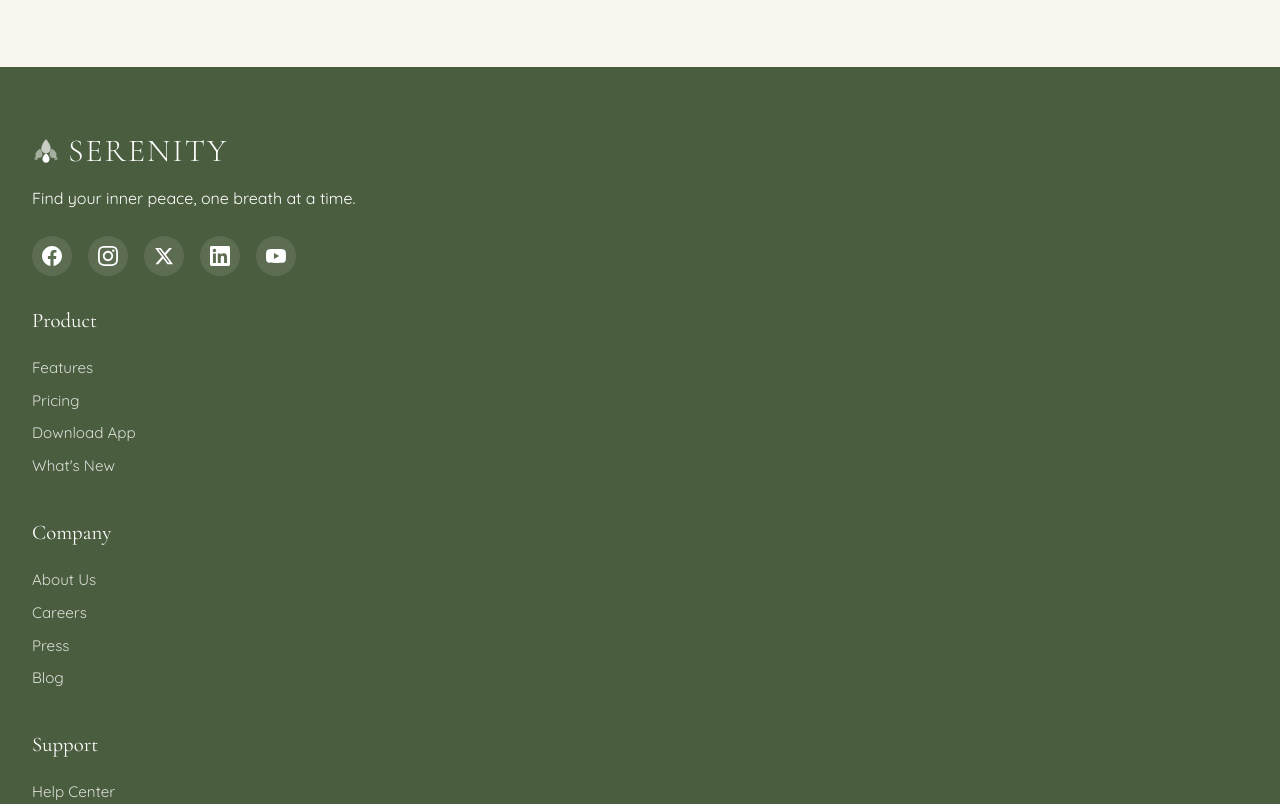
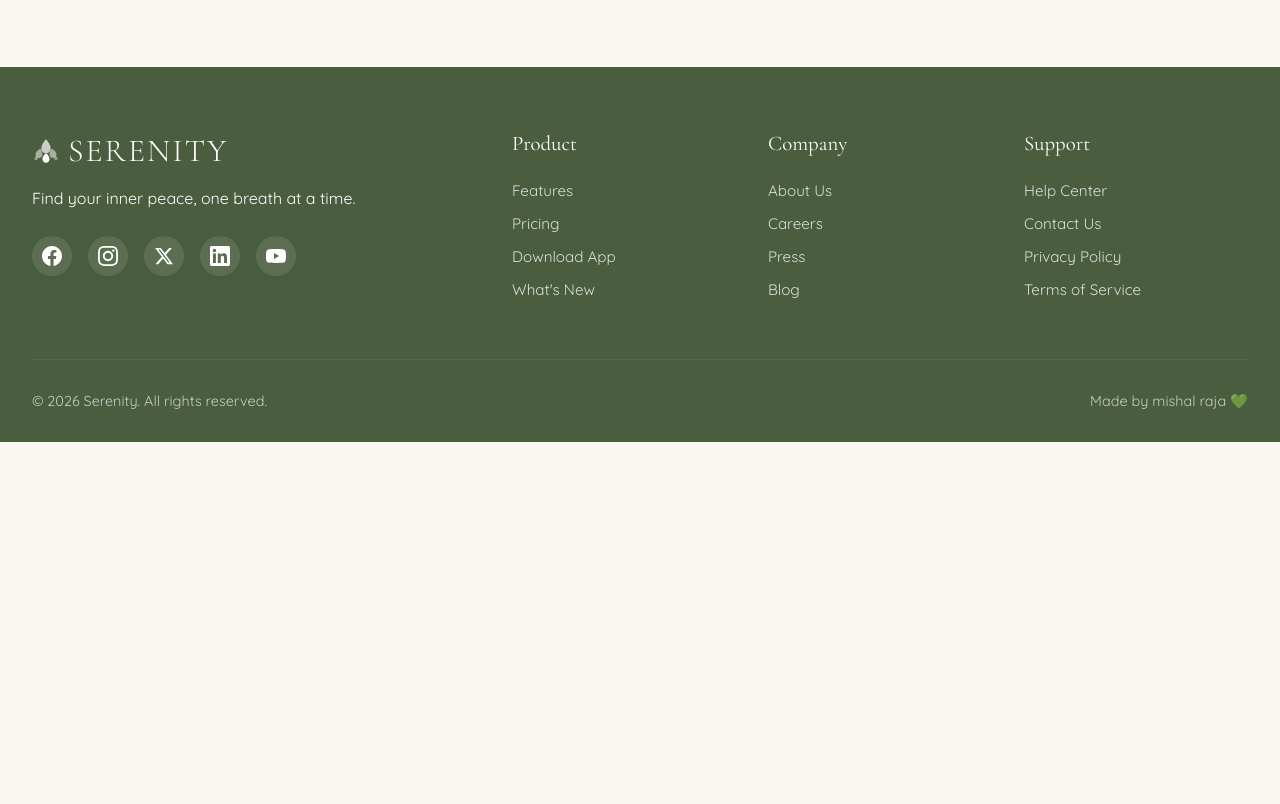
Before and after one commit to tomishal2008-tech/landing-page, a plain HTML site: page index.html in a window 1280 px wide. Shown: the part 3120-3924 px from the top of the page. After the commit the page ends 3562 px from the top, so only its background shows below. Drawn offline with nearby package versions, Linux system fonts and the light colour scheme.

Commit message:
add new change

```diff
--- a/index.css
+++ b/index.css
@@ -930,7 +930,7 @@
                 width: 28px;
                 height: 28px; }
             .footer-content {
-                grid-template-columns: 1fr;
+                grid-template-rows: 1fr;
                 gap: 2rem;
             }
             .footer-bottom {
```
